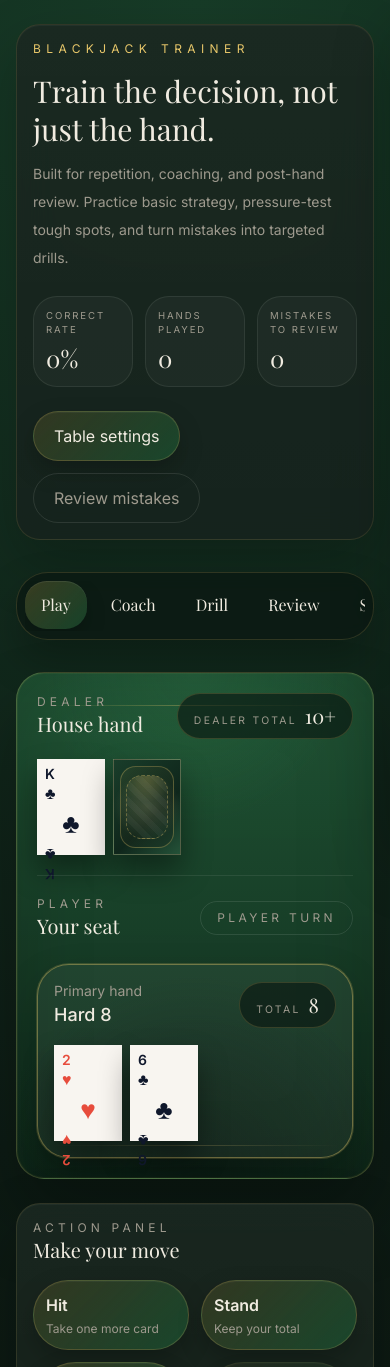
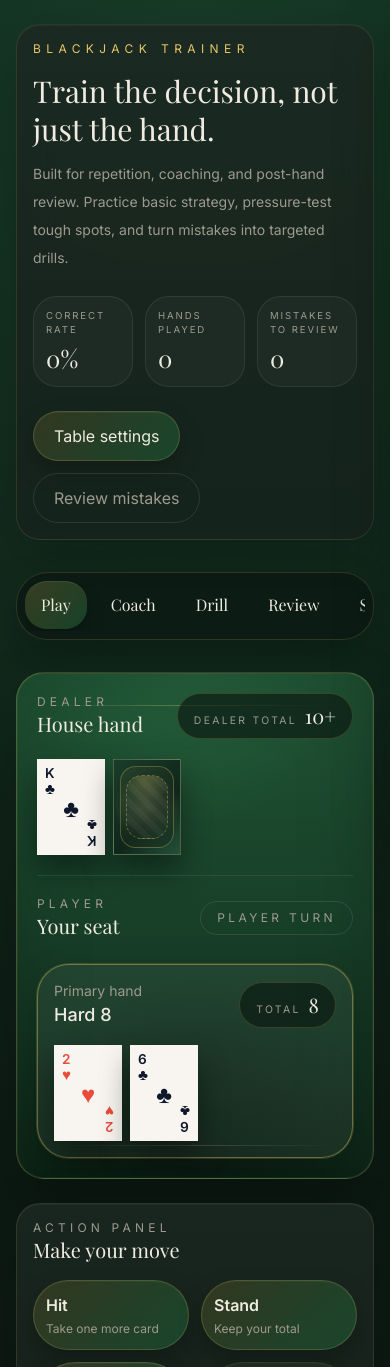
Before and after one commit to devd030703/blackjack-trainer, a Next.js app: page / in a window 390 px wide. Shown: the top 1367 px of the page. Built offline with nearby package versions, Linux system fonts and the light colour scheme; a web font is replaced by a local one.

Commit message:
fixed the card components on mobile

```diff
--- a/components/Card.tsx
+++ b/components/Card.tsx
@@ -52,16 +52,18 @@ export function Card({
   return (
     <div className={`card-flip-scene ${sizeClasses} ${getAnimationClass(animateFrom)} ${className}`}>
       <div className={`card-flip-inner ${hidden ? "is-revealed" : ""}`}>
-        <div className="card-face bg-[var(--card-white)] text-slate-900 shadow-[0_16px_30px_var(--card-shadow)]">
-          <div className={`flex h-full flex-col justify-between p-2 sm:p-3 ${suitTone}`}>
-            <div className="flex flex-col leading-none">
-              <span className="font-semibold">{card.rank}</span>
-              <span className="text-base sm:text-xl">{suitSymbol}</span>
+        <div className="card-face overflow-hidden bg-[var(--card-white)] text-slate-900 shadow-[0_16px_30px_var(--card-shadow)]">
+          <div className={`relative h-full w-full ${suitTone}`}>
+            <div className="absolute left-2 top-2 flex flex-col leading-none sm:left-3 sm:top-3">
+              <span className="text-[0.85rem] font-semibold sm:text-base">{card.rank}</span>
+              <span className="text-[0.95rem] sm:text-xl">{suitSymbol}</span>
             </div>
-            <div className="flex justify-center text-[1.65rem] sm:text-4xl">{suitSymbol}</div>
-            <div className="flex rotate-180 flex-col items-end leading-none">
-              <span className="font-semibold">{card.rank}</span>
-              <span className="text-base sm:text-xl">{suitSymbol}</span>
+            <div className="absolute inset-0 flex items-center justify-center pt-1 text-[1.5rem] sm:pt-0 sm:text-4xl">
+              {suitSymbol}
+            </div>
+            <div className="absolute bottom-2 right-2 flex rotate-180 flex-col items-end leading-none sm:bottom-3 sm:right-3">
+              <span className="text-[0.85rem] font-semibold sm:text-base">{card.rank}</span>
+              <span className="text-[0.95rem] sm:text-xl">{suitSymbol}</span>
             </div>
           </div>
         </div>
```
